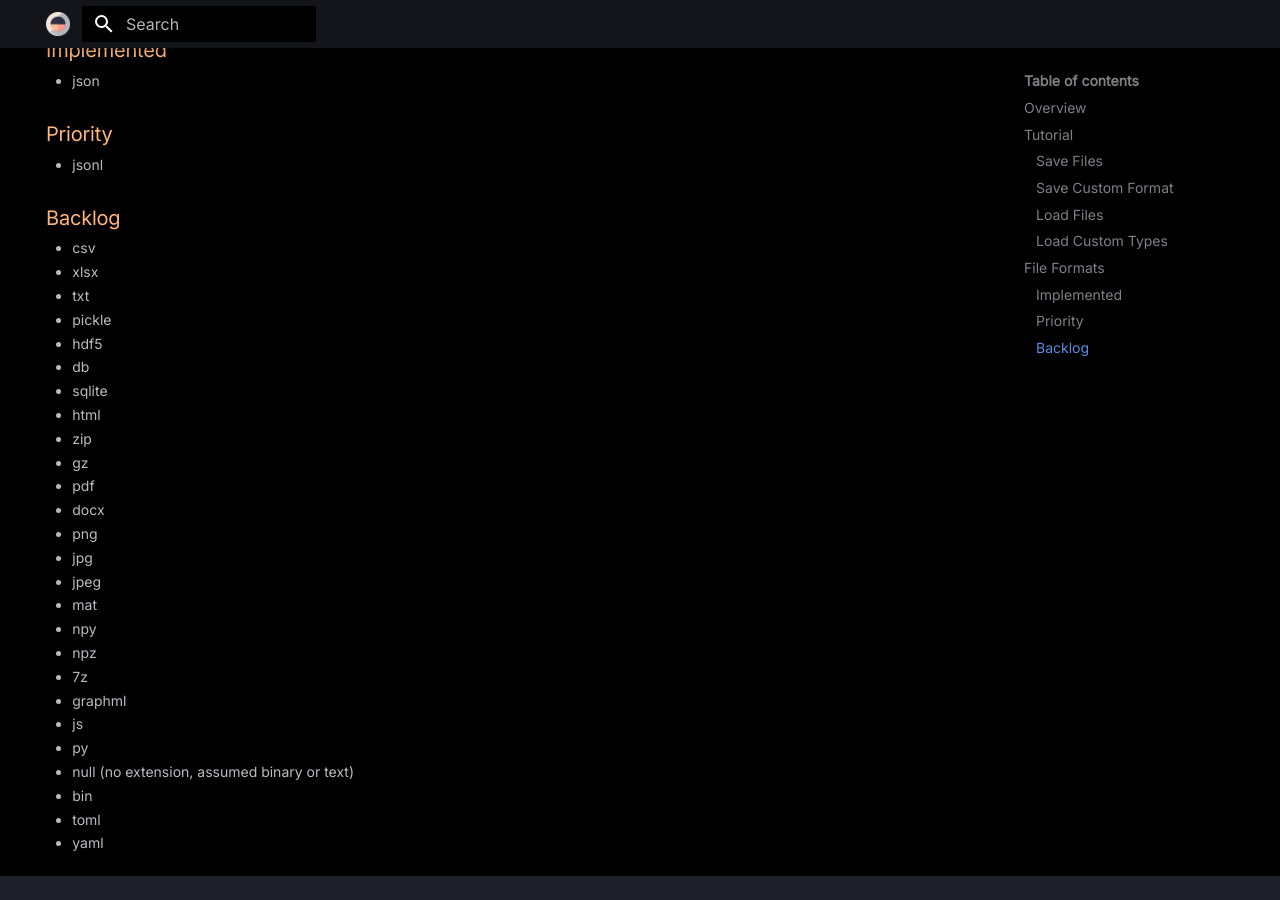
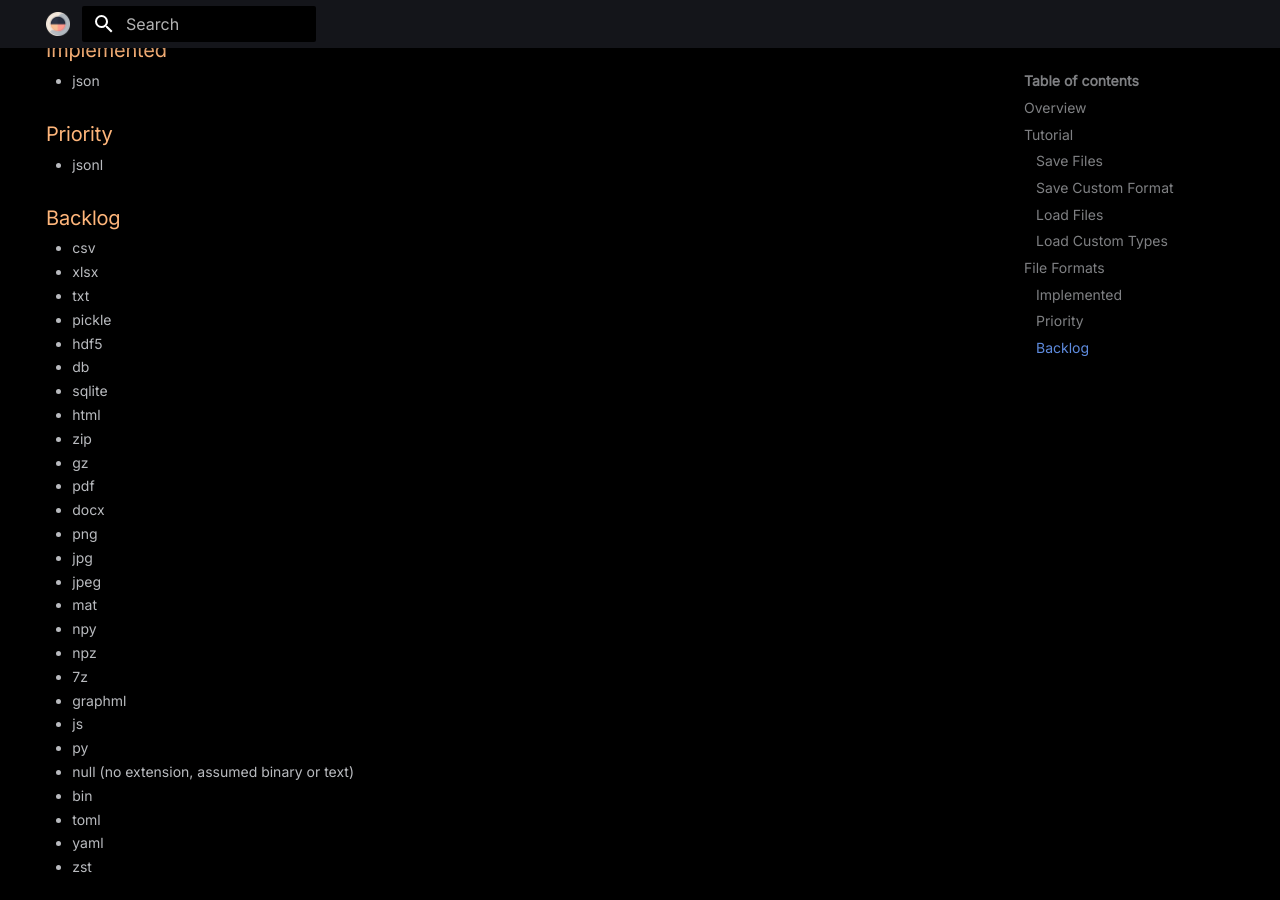
Before and after one commit to harttraveller/pyeio, an MkDocs documentation site: the page built from docs/index.md, in a window 1280 px wide and 900 px high, scrolled down 2544 px. Built offline with MkDocs 1.6.1 and Material for MkDocs 9.7.7, drawn with Linux system fonts in a browser that asks for light colours; before the commit the page ends 3420 px from its top, so only the background shows below that.

Commit message:
docs/index: update formats

```diff
--- a/docs/index.md
+++ b/docs/index.md
@@ -167,3 +167,4 @@ data = easy.load("example.json", astype=kind.numpy.array)
 - bin
 - toml
 - yaml
+- zst
```
